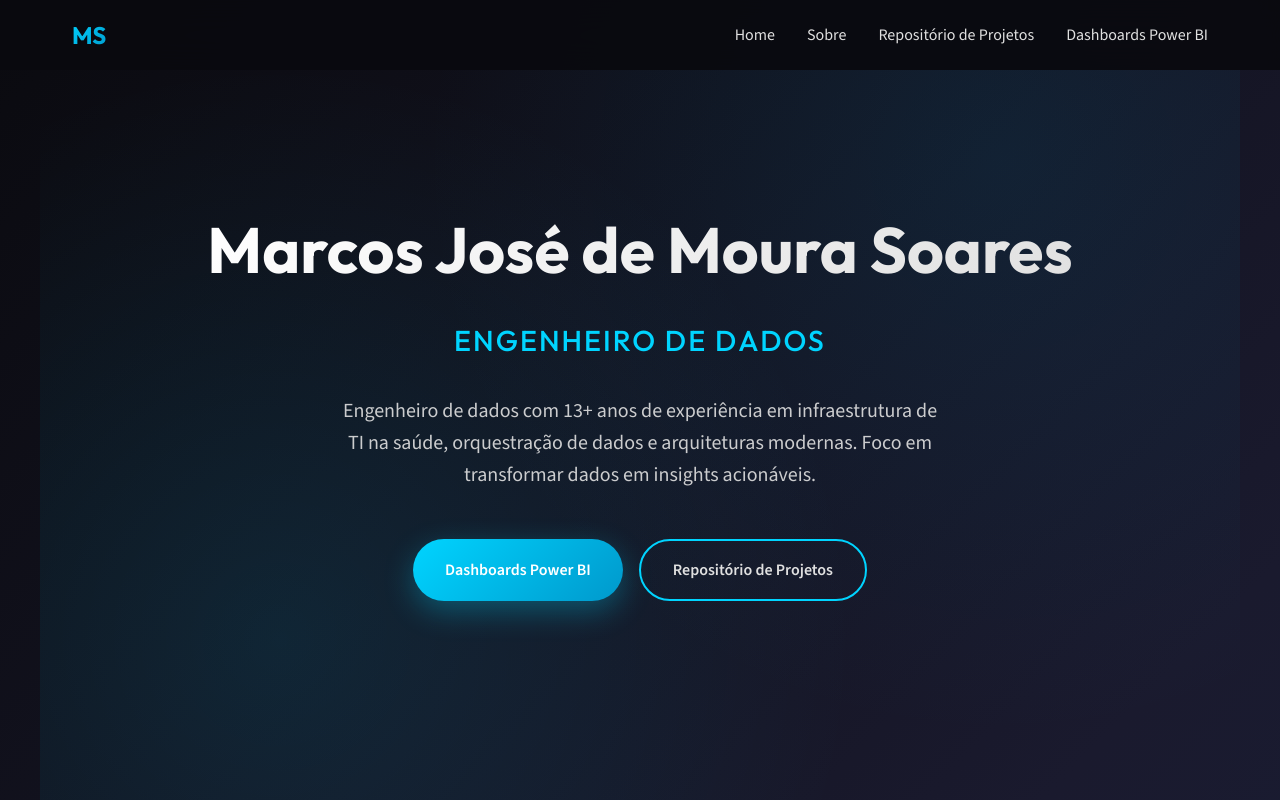
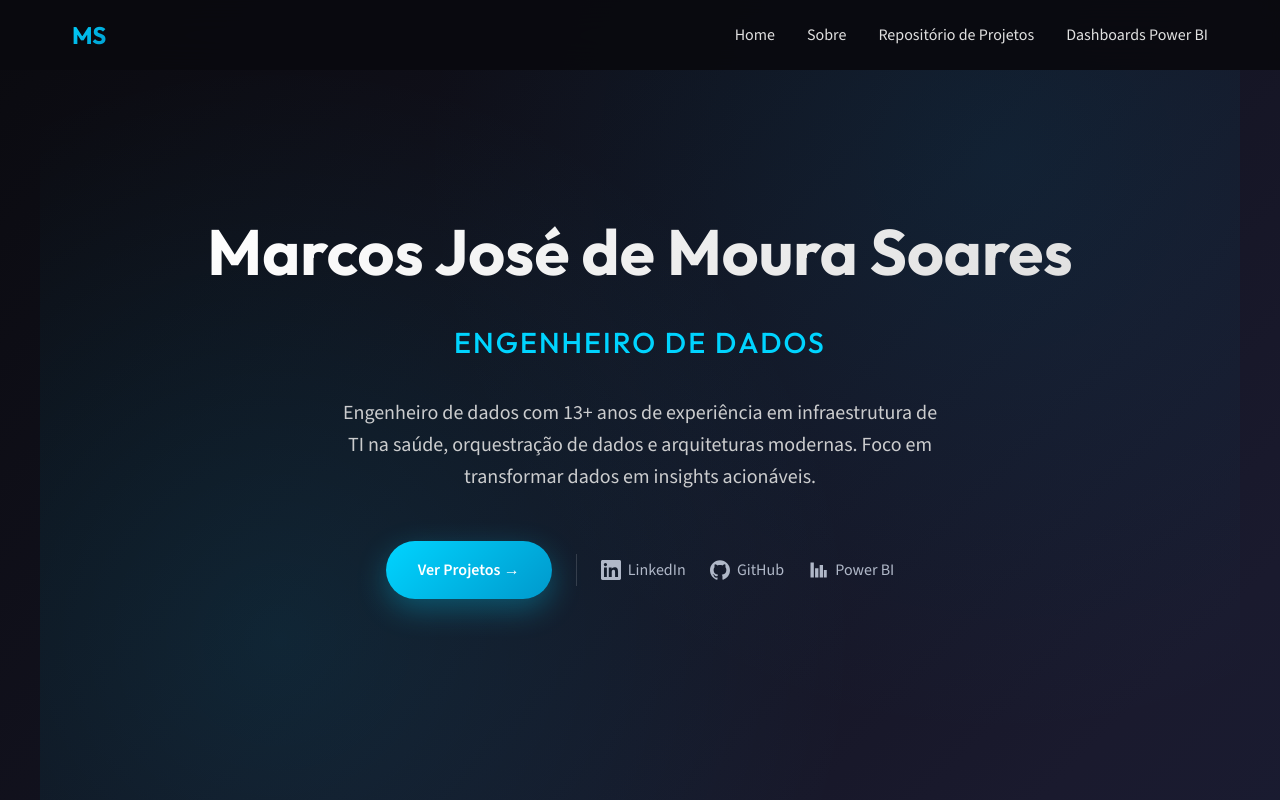
Before and after one commit to marcosjmsoares/portfolio-marcosjmsoares, a plain HTML site: page index.html in a window 1280 px wide. Shown: the top 800 px of the page. Drawn offline with nearby package versions, Linux system fonts and the light colour scheme.

Commit message:
ajustes index

```diff
--- a/index.html
+++ b/index.html
@@ -111,10 +111,13 @@
       margin: 0 auto 3rem;
       opacity: 0.9;
     }
+
+    /* CTA Buttons - estilo da foto */
     .cta-buttons {
       display: flex;
-      gap: 1rem;
+      gap: 1.5rem;
       justify-content: center;
+      align-items: center;
       flex-wrap: wrap;
     }
     .btn {
@@ -138,14 +141,37 @@
       transform: translateY(-3px);
       box-shadow: 0 15px 40px rgba(0,212,255,0.4);
     }
-    .btn-secondary {
-      background: transparent;
-      color: #e0e0e0;
-      border: 2px solid #00d4ff;
+
+    /* Links sociais estilo da foto */
+    .social-links {
+      display: flex;
+      gap: 1.5rem;
+      align-items: center;
     }
-    .btn-secondary:hover {
-      background: #00d4ff;
-      color: #0a0a0f;
+    .social-link {
+      display: inline-flex;
+      align-items: center;
+      gap: 0.45rem;
+      color: #b0b8c8;
+      text-decoration: none;
+      font-weight: 500;
+      font-size: 1rem;
+      transition: color 0.3s ease;
+    }
+    .social-link:hover {
+      color: #00d4ff;
+    }
+    .social-link svg {
+      width: 20px;
+      height: 20px;
+      fill: currentColor;
+      flex-shrink: 0;
+    }
+    /* Separador vertical entre o botão e os links */
+    .cta-divider {
+      width: 1px;
+      height: 32px;
+      background: rgba(255,255,255,0.15);
     }
 
     /* Sections */
@@ -264,7 +290,6 @@
       font-size: 0.8rem;
       font-weight: 500;
     }
-
     .thumb {
       position: relative;
       border-radius: 14px;
@@ -272,7 +297,6 @@
       background: #0b1020;
       height: 160px;
     }
-
     .powerbi-link {
       display: inline-flex;
       align-items: center;
@@ -304,6 +328,7 @@
       .nav-links { display: none; }
       .sobre-grid { grid-template-columns: 1fr; gap: 2rem; }
       .cta-buttons { flex-direction: column; align-items: center; }
+      .cta-divider { width: 32px; height: 1px; }
       section { padding: 4rem 1rem; }
     }
 
@@ -339,9 +364,38 @@
         Engenheiro de dados com 13+ anos de experiência em infraestrutura de TI na saúde,
         orquestração de dados e arquiteturas modernas. Foco em transformar dados em insights acionáveis.
       </p>
+
+      <!-- Barra de ação inspirada na foto -->
       <div class="cta-buttons">
-        <a href="#projetos" class="btn btn-primary">Dashboards Power BI</a>
-        <a href="repositorios.html" class="btn btn-secondary">Repositório de Projetos</a>
+        <a href="#projetos" class="btn btn-primary">Ver Projetos →</a>
+
+        <div class="cta-divider"></div>
+
+        <div class="social-links">
+          <!-- LinkedIn -->
+          <a href="https://www.linkedin.com/in/seu-usuario" target="_blank" class="social-link" title="LinkedIn">
+            <svg viewBox="0 0 24 24" xmlns="http://www.w3.org/2000/svg">
+              <path d="M20.447 20.452H16.89v-5.569c0-1.328-.027-3.037-1.852-3.037-1.853 0-2.136 1.445-2.136 2.939v5.667H9.351V9h3.414v1.561h.046c.477-.9 1.637-1.85 3.37-1.85 3.601 0 4.267 2.37 4.267 5.455v6.286zM5.337 7.433a1.98 1.98 0 0 1-1.984-1.984 1.98 1.98 0 0 1 1.984-1.984 1.98 1.98 0 0 1 1.984 1.984 1.98 1.98 0 0 1-1.984 1.984zm1.707 13.019H3.63V9h3.414v11.452zM22.225 0H1.771C.792 0 0 .774 0 1.729v20.542C0 23.227.792 24 1.771 24h20.451C23.2 24 24 23.227 24 22.271V1.729C24 .774 23.2 0 22.222 0h.003z"/>
+            </svg>
+            LinkedIn
+          </a>
+
+          <!-- GitHub -->
+          <a href="https://github.com/seu-usuario" target="_blank" class="social-link" title="GitHub">
+            <svg viewBox="0 0 24 24" xmlns="http://www.w3.org/2000/svg">
+              <path d="M12 .297c-6.63 0-12 5.373-12 12 0 5.303 3.438 9.8 8.205 11.385.6.113.82-.258.82-.577 0-.285-.01-1.04-.015-2.04-3.338.724-4.042-1.61-4.042-1.61C4.422 18.07 3.633 17.7 3.633 17.7c-1.087-.744.084-.729.084-.729 1.205.084 1.838 1.236 1.838 1.236 1.07 1.835 2.809 1.305 3.495.998.108-.776.417-1.305.76-1.605-2.665-.3-5.466-1.332-5.466-5.93 0-1.31.465-2.38 1.235-3.22-.135-.303-.54-1.523.105-3.176 0 0 1.005-.322 3.3 1.23.96-.267 1.98-.399 3-.405 1.02.006 2.04.138 3 .405 2.28-1.552 3.285-1.23 3.285-1.23.645 1.653.24 2.873.12 3.176.765.84 1.23 1.91 1.23 3.22 0 4.61-2.805 5.625-5.475 5.92.42.36.81 1.096.81 2.22 0 1.606-.015 2.896-.015 3.286 0 .315.21.69.825.57C20.565 22.092 24 17.592 24 12.297c0-6.627-5.373-12-12-12"/>
+            </svg>
+            GitHub
+          </a>
+
+          <!-- Power BI -->
+          <a href="repositorios.html" class="social-link" title="Power BI">
+            <svg viewBox="0 0 24 24" xmlns="http://www.w3.org/2000/svg">
+              <path d="M3 3h4v18H3V3zm5.5 7h4v11h-4V10zm5.5-4h4v15h-4V6zm5.5 6h3v9H19v-9z"/>
+            </svg>
+            Power BI
+          </a>
+        </div>
       </div>
     </div>
   </section>
```
